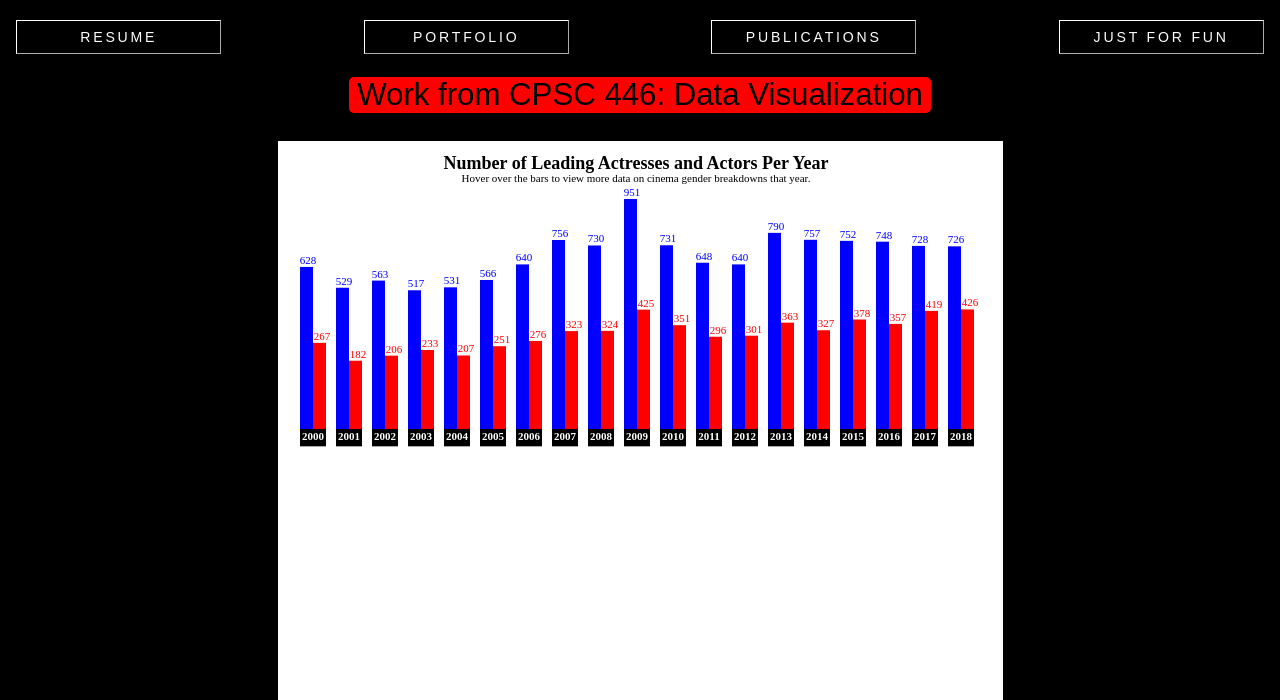
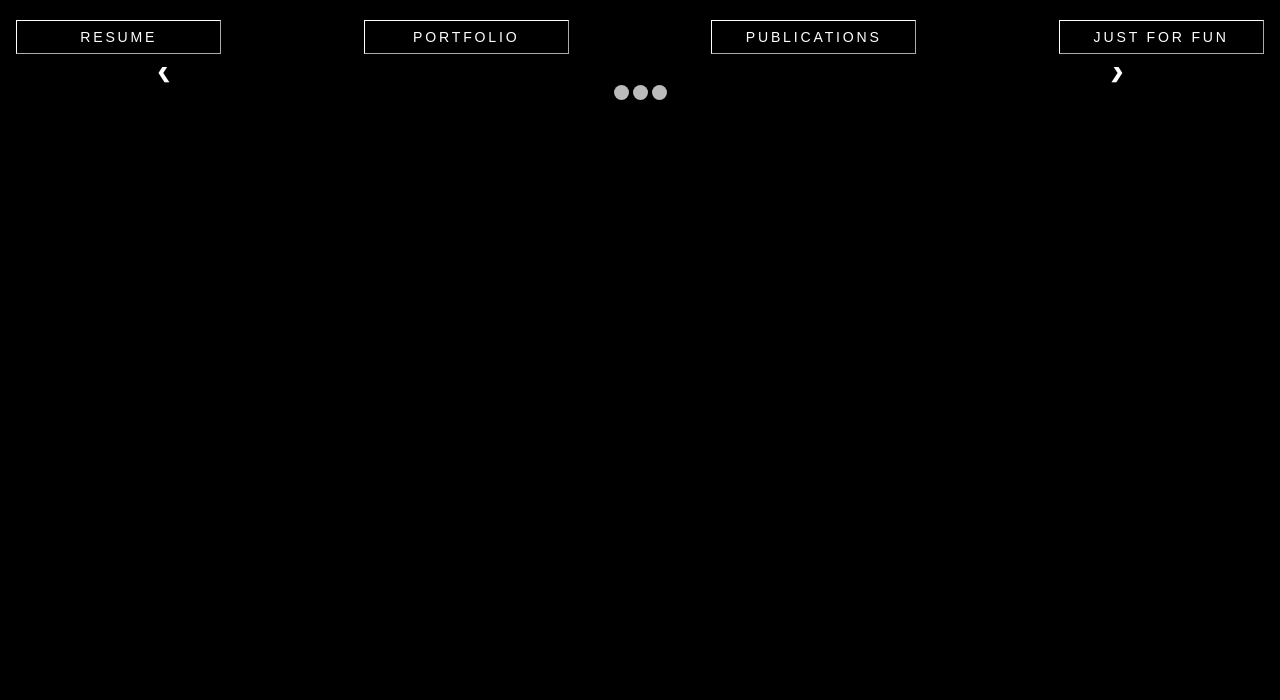
Before and after one commit to mgcallanan/personalsite, a Gatsby site: page /portfolio in a window 1280 px wide. Shown: the part 100-800 px from the top of the page. Built offline with nearby package versions, Linux system fonts and the light colour scheme; Gatsby itself is replaced by a stand-in of ours.

Commit message:
Add slideshow component

```diff
--- /dev/null
+++ b/src/components/slideshow.js
@@ -0,0 +1,168 @@
+import React, { useEffect, useState } from "react"
+
+import "../styles/portfolio.css"
+
+function Slideshow() {
+
+    function handleClick() {
+        console.log("hello");
+    }
+
+    /*var slideIndex = 1;
+    showSlides(slideIndex);
+
+    // Next/previous controls
+    function plusSlides(n) {
+        showSlides(slideIndex += n);
+    }
+
+    // Thumbnail image controls
+    function currentSlide(n) {
+        showSlides(slideIndex = n);
+    }
+
+    function showSlides(n) {
+        useEffect(() => {
+            var i;
+            var slides = document.getElementsByClassName("mySlides");
+            var dots = document.getElementsByClassName("dot");
+            if (n > slides.length) {slideIndex = 1}
+            if (n < 1) {slideIndex = slides.length}
+            for (i = 0; i < slides.length; i++) {
+                slides[i].style.display = "none";
+            }
+            for (i = 0; i < dots.length; i++) {
+                dots[i].className = dots[i].className.replace(" active", "");
+            }
+            slides[slideIndex-1].style.display = "block";
+            dots[slideIndex-1].className += " active";
+        }, []);
+    }*/
+
+    const [count, setCount] = useState(0);
+
+    return (
+        <React.Fragment>
+        <div className="slideshow-container">
+
+            <div className="mySlides fade">
+            <div className="numbertext">1 / 3</div>
+            <iframe className="d3-sample" src="/genderinmovies.html" title="test" style={{width:'725px',height:'625px'}}></iframe>
+            <div className="caption">A visual representation of the gender divide in Hollywood. The blue in all of the visualizations represents male figures, and the red represents female figures. The data was scraped from <a href="https://github.com/taubergm/HollywoodGenderData">https://github.com/taubergm/HollywoodGenderData</a></div>
+            </div>
+
+            <div className="mySlides fade">
+            <div className="numbertext">2 / 3</div>
+            <iframe className="d3-sample" src="/court.html" title="test" style={{width:'500px',height:'325px'}}></iframe>
+            <div className="caption">A graphic showing the connections between various cases and the Supreme Court Justices who voted "Yes" on those particular cases.</div>
+            </div>
+
+            <div className="mySlides fade">
+            <div className="numbertext">3 / 3</div>
+            <iframe className="d3-sample" src="/looped_bars.html" title="test" style={{width:'625px',height:'325px'}}></iframe>
+            <div className="caption">An animation with bar graphs showing arbitrary data in various formats. Click within the white frame to rotate views.</div>
+            </div>
+
+            <a className="prev" onClick={handleClick}>&#10094;</a>
+            <a className="next" onClick={handleClick}>&#10095;</a>
+
+        </div>
+        <br/>
+
+        <div style={{textAlign: "center"}}>
+            <span className="dot"></span>
+            <span className="dot"></span>
+            <span className="dot"></span>
+        </div>
+    </React.Fragment>
+    );
+}
+
+export default Slideshow;
+
+/*export default function Portfolio() {
+
+
+  handleClick = (e) => {
+    e.preventDefault();
+    console.log('The link was clicked');
+  }
+  var slideIndex = 1;
+  showSlides(slideIndex);
+
+  // Next/previous controls
+  plusSlides = (n) => {
+    showSlides(slideIndex += n);
+  }
+
+  // Thumbnail image controls
+  currentSlide = (n) => {
+    showSlides(slideIndex = n);
+  }
+
+  showSlides = (n) => {
+    var i;
+    var slides = document.getElementsByClassName("mySlides");
+    var dots = document.getElementsByClassName("dot");
+    if (n > slides.length) {slideIndex = 1}
+    if (n < 1) {slideIndex = slides.length}
+    for (i = 0; i < slides.length; i++) {
+        slides[i].style.display = "none";
+    }
+    for (i = 0; i < dots.length; i++) {
+        dots[i].className = dots[i].className.replace(" active", "");
+    }
+    slides[slideIndex-1].style.display = "block";
+    dots[slideIndex-1].className += " active";
+  }
+
+  return (
+    <React.Fragment>
+      <div className="total_header">
+        <Header/>
+      </div>
+      <div className="navigation">
+        <Navigation/>
+      </div>
+      <div className="content">
+        <div className="portfolio-section">
+          <p className="section-title">&nbsp;Work from CPSC 446: Data Visualization&nbsp;</p>
+
+          <div class="slideshow-container">
+
+            <div className="mySlides fade">
+              <div className="numbertext">1 / 3</div>
+              <iframe className="d3-sample" src="/genderinmovies.html" title="test" style={{width:'725px',height:'625px'}}></iframe>
+              <div className="caption">A visual representation of the gender divide in Hollywood. The blue in all of the visualizations represents male figures, and the red represents female figures. The data was scraped from <a href="https://github.com/taubergm/HollywoodGenderData">https://github.com/taubergm/HollywoodGenderData</a></div>
+            </div>
+
+            <div className="mySlides fade">
+            <div className="numbertext">2 / 3</div>
+              <iframe className="d3-sample" src="/court.html" title="test" style={{width:'500px',height:'325px'}}></iframe>
+              <div className="caption">A graphic showing the connections between various cases and the Supreme Court Justices who voted "Yes" on those particular cases.</div>
+            </div>
+
+            <div className="mySlides fade">
+              <div className="numbertext">3 / 3</div>
+              <iframe className="d3-sample" src="/looped_bars.html" title="test" style={{width:'625px',height:'325px'}}></iframe>
+              <div className="caption">An animation with bar graphs showing arbitrary data in various formats. Click within the white frame to rotate views.</div>
+            </div>
+
+            <a class="prev" onClick={this.handleClick}>&#10094;</a>
+            <a class="next" onClick={this.handleClick}>&#10095;</a>
+
+          </div>
+          <br/>
+
+          <div style={{textAlign: "center"}}>
+            <span class="dot"></span>
+            <span class="dot"></span>
+            <span class="dot"></span>
+          </div>
+
+        </div>
+      </div>
+    </React.Fragment>
+
+  )
+}*/
--- a/src/pages/portfolio.js
+++ b/src/pages/portfolio.js
@@ -3,6 +3,7 @@ import React from "react"
 import Header from "../components/header"
 import Navigation from "../components/navigation"
 import Circles from "../components/circle"
+import Slideshow from "../components/slideshow"
 
 import "../styles/portfolio.css"
 
@@ -19,33 +20,7 @@ export default function Portfolio() {
         <Navigation/>
       </div>
       <div className="content">
-        <div className="portfolio-section">
-          <p className="section-title">&nbsp;Work from CPSC 446: Data Visualization&nbsp;</p>
-
-          <div class="slideshow-container">
-
-            <div className="mySlides fade">
-              <div className="numbertext">1 / 3</div>
-              <iframe className="d3-sample" src="/genderinmovies.html" title="test" style={{width:'725px',height:'625px'}}></iframe>
-              <div className="caption">A visual representation of the gender divide in Hollywood. The blue in all of the visualizations represents male figures, and the red represents female figures. The data was scraped from <a href="https://github.com/taubergm/HollywoodGenderData">https://github.com/taubergm/HollywoodGenderData</a></div>
-            </div>
-
-            <div className="mySlides fade">
-            <div className="numbertext">2 / 3</div>
-              <iframe className="d3-sample" src="/court.html" title="test" style={{width:'500px',height:'325px'}}></iframe>
-              <div className="caption">A graphic showing the connections between various cases and the Supreme Court Justices who voted "Yes" on those particular cases.</div>
-            </div>
-
-            <div className="mySlides fade">
-              <div className="numbertext">3 / 3</div>
-              <iframe className="d3-sample" src="/looped_bars.html" title="test" style={{width:'625px',height:'325px'}}></iframe>
-              <div className="caption">An animation with bar graphs showing arbitrary data in various formats. Click within the white frame to rotate views.</div>
-            </div>
-
-          </div>
-          <br/>
-
-        </div>
+        <Slideshow/>
       </div>
     </React.Fragment>
 
--- a/src/styles/portfolio.css
+++ b/src/styles/portfolio.css
@@ -1,4 +1,4 @@
-.content {
+/*.content {
     display: flex;
     flex-direction: column;
     align-items: center;
@@ -8,7 +8,7 @@
     display: flex;
     flex-direction: column;
     align-items: center;
-}
+}*/
 
 p.section-title {
     margin: 10px 0;
@@ -26,17 +26,95 @@ p.section-title {
 }
 
 .slideshow-container {
-    display: flex;
+    /*display: flex;
     flex-direction: column;
-    align-items: center;
+    align-items: center;*/
+
+    max-width: 1000px;
+    position: relative;
+    margin: auto;
 }
+
+.mySlides {
+    /*display: flex;
+    flex-direction: column;
+    align-items: center;*/
+
+    display: none;
+}
+
+/* Next & previous buttons */
+.prev, .next {
+    cursor: pointer;
+    position: absolute;
+    top: 50%;
+    width: auto;
+    margin-top: -22px;
+    padding: 16px;
+    color: white;
+    font-weight: bold;
+    font-size: 18px;
+    transition: 0.6s ease;
+    border-radius: 0 3px 3px 0;
+    user-select: none;
+}
+
+.next {
+    right: 0;
+    border-radius: 3px 0 0 3px;
+  }
+
+.prev:hover, .next:hover {
+background-color: rgba(0,0,0,0.8);
+}
+
 
 .caption {
     color: white;
+    font-size: 15px;
+    padding: 8px 12px;
+    position: absolute;
+    bottom: 8px;
+    width: 100%;
+    text-align: center;
 }
 
-.mySlides {
-    display: flex;
-    flex-direction: column;
-    align-items: center;
+.numbertext {
+    color: #f2f2f2;
+    font-size: 12px;
+    padding: 8px 12px;
+    position: absolute;
+    top: 0;
 }
+
+.dot {
+    cursor: pointer;
+    height: 15px;
+    width: 15px;
+    margin: 0 2px;
+    background-color: #bbb;
+    border-radius: 50%;
+    display: inline-block;
+    transition: background-color 0.6s ease;
+}
+
+.active, .dot:hover {
+    background-color: #717171;
+}
+
+.fade {
+    -webkit-animation-name: fade;
+    -webkit-animation-duration: 1.5s;
+    animation-name: fade;
+    animation-duration: 1.5s;
+}
+
+@-webkit-keyframes fade {
+    from {opacity: .4}
+    to {opacity: 1}
+}
+
+@keyframes fade {
+    from {opacity: .4}
+    to {opacity: 1}
+}
```
